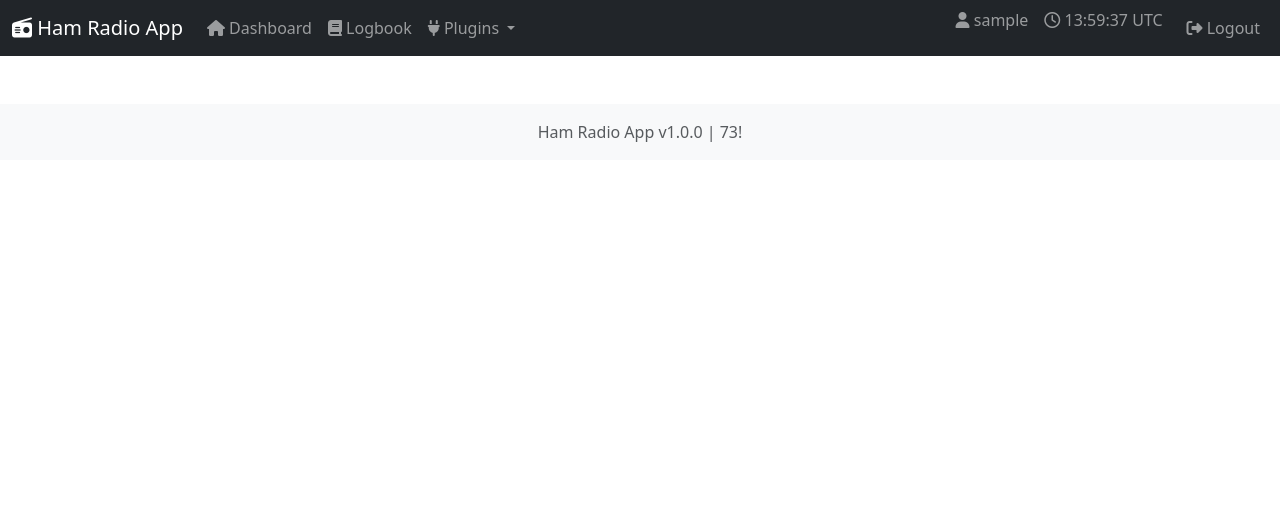
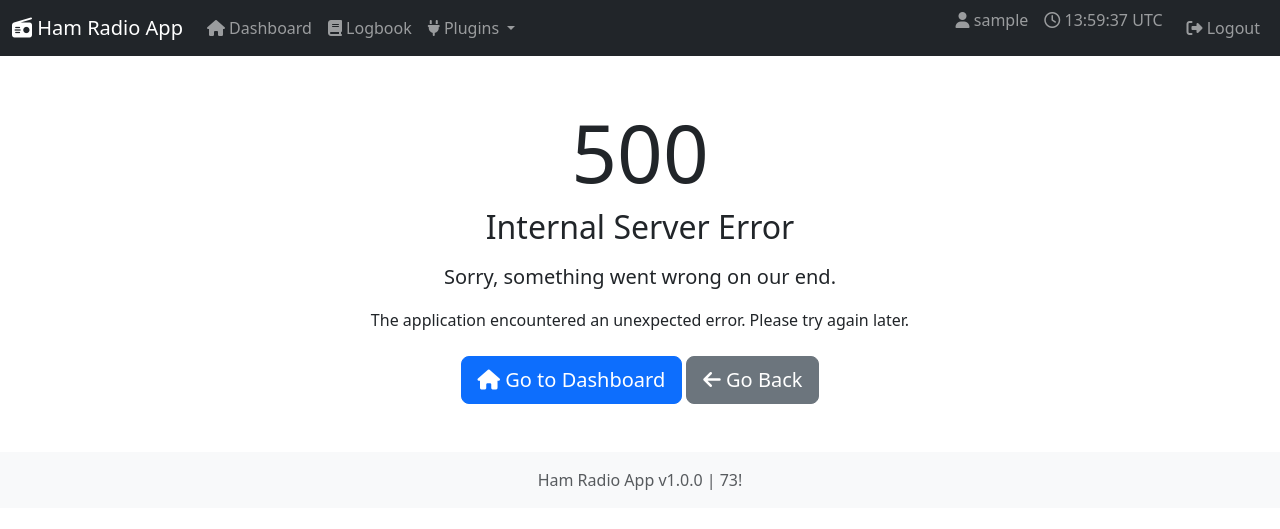
Before and after one commit to Squeegee16/upgraded-enigma, a Flask app: template templates/errors/500.html in a window 1280 px wide. Shown: the top 529 px of the page. Run offline with Flask 3, Linux system fonts and the light colour scheme; the template is opened without the code that fills it, so the values that code supplies are empty; the visitor is signed in with stand-in values (Sample User, id 1).

Commit message:
Update 500.html

```diff
--- a/templates/errors/500.html
+++ b/templates/errors/500.html
@@ -1,125 +1,35 @@
-<!DOCTYPE html>
-<html lang="en">
-<head>
-    <meta charset="UTF-8">
-    <meta name="viewport" content="width=device-width, initial-scale=1.0">
-    <title>{% block title %}Ham Radio App{% endblock %}</title>
+{% extends "base.html" %}
 
-    <!-- Bootstrap CSS -->
-    <link href="https://cdn.jsdelivr.net/npm/bootstrap@5.3.0/dist/css/bootstrap.min.css" rel="stylesheet">
+{% block title %}500 - Internal Server Error{% endblock %}
 
-    <!-- Font Awesome -->
-    <link rel="stylesheet" href="https://cdnjs.cloudflare.com/ajax/libs/font-awesome/6.4.0/css/all.min.css">
+{% block content %}
+<div class="container">
+    <div class="row justify-content-center mt-5">
+        <div class="col-md-8 text-center">
+            <div class="error-template">
+                <h1 class="display-1">500</h1>
+                <h2>Internal Server Error</h2>
+                <div class="error-details mt-3 mb-4">
+                    <p class="lead">Sorry, something went wrong on our end.</p>
+                    <p>The application encountered an unexpected error. Please try again later.</p>
+                </div>
+                <div class="error-actions">
+                    <a href="{{ url_for('dashboard.index') }}" class="btn btn-primary btn-lg">
+                        <i class="fas fa-home"></i> Go to Dashboard
+                    </a>
+                    <a href="javascript:history.back()" class="btn btn-secondary btn-lg">
+                        <i class="fas fa-arrow-left"></i> Go Back
+                    </a>
+                </div>
 
-    <!-- Custom CSS -->
-    <link rel="stylesheet" href="{{ url_for('static', filename='css/style.css') }}">
-
-    {% block extra_css %}{% endblock %}
-</head>
-<body>
-    <!-- Navigation Bar -->
-    {% if current_user.is_authenticated %}
-    <nav class="navbar navbar-expand-lg navbar-dark bg-dark">
-        <div class="container-fluid">
-            <a class="navbar-brand" href="{{ url_for('dashboard.index') }}">
-                <i class="fas fa-radio"></i> Ham Radio App
-            </a>
-
-            <button class="navbar-toggler" type="button" data-bs-toggle="collapse" data-bs-target="#navbarNav">
-                <span class="navbar-toggler-icon"></span>
-            </button>
-
-            <div class="collapse navbar-collapse" id="navbarNav">
-                <ul class="navbar-nav me-auto">
-                    <li class="nav-item">
-                        <a class="nav-link" href="{{ url_for('dashboard.index') }}">
-                            <i class="fas fa-home"></i> Dashboard
-                        </a>
-                    </li>
-
-                    <li class="nav-item">
-                        <a class="nav-link" href="{{ url_for('logbook.index') }}">
-                            <i class="fas fa-book"></i> Logbook
-                        </a>
-                    </li>
-
-                    <li class="nav-item dropdown">
-                        <a class="nav-link dropdown-toggle" href="#" id="pluginsDropdown" role="button" data-bs-toggle="dropdown">
-                            <i class="fas fa-plug"></i> Plugins
-                        </a>
-                        <ul class="dropdown-menu">
-                            {% if plugins %}
-                                {% for plugin_name, plugin in plugins.items() %}
-                                <li>
-                                    <a class="dropdown-item" href="{{ url_for(plugin_name + '.index') }}">
-                                        {{ plugin.name }}
-                                    </a>
-                                </li>
-                                {% endfor %}
-                            {% else %}
-                                <li><span class="dropdown-item text-muted">No plugins loaded</span></li>
-                            {% endif %}
-                        </ul>
-                    </li>
-                </ul>
-
-                <ul class="navbar-nav">
-                    <li class="nav-item">
-                        <span class="navbar-text me-3">
-                            <i class="fas fa-user"></i> {{ current_user.callsign }}
-                        </span>
-                    </li>
-                    <li class="nav-item">
-                        <span class="navbar-text me-3" id="utc-clock">
-                            <i class="far fa-clock"></i> <span id="time-display">--:--:-- UTC</span>
-                        </span>
-                    </li>
-                    <li class="nav-item">
-                        <a class="nav-link" href="{{ url_for('auth.logout') }}">
-                            <i class="fas fa-sign-out-alt"></i> Logout
-                        </a>
-                    </li>
-                </ul>
+                {% if config.DEBUG %}
+                <div class="alert alert-warning mt-4 text-left">
+                    <h5>Debug Information:</h5>
+                    <pre>{{ error }}</pre>
+                </div>
+                {% endif %}
             </div>
         </div>
-    </nav>
-    {% endif %}
-
-    <!-- Flash Messages -->
-    <div class="container mt-3">
-        {% with messages = get_flashed_messages(with_categories=true) %}
-            {% if messages %}
-                {% for category, message in messages %}
-                <div class="alert alert-{{ category }} alert-dismissible fade show" role="alert">
-                    {{ message }}
-                    <button type="button" class="btn-close" data-bs-dismiss="alert"></button>
-                </div>
-                {% endfor %}
-            {% endif %}
-        {% endwith %}
     </div>
-
-    <!-- Main Content -->
-    <main class="container mt-4">
-        {% block content %}{% endblock %}
-    </main>
-
-    <!-- Footer -->
-    <footer class="footer mt-5 py-3 bg-light">
-        <div class="container text-center">
-            <span class="text-muted">Ham Radio App v1.0.0 | 73!</span>
-        </div>
-    </footer>
-
-    <!-- Bootstrap JS -->
-    <script src="https://cdn.jsdelivr.net/npm/bootstrap@5.3.0/dist/js/bootstrap.bundle.min.js"></script>
-
-    <!-- jQuery (optional, for easier AJAX) -->
-    <script src="https://code.jquery.com/jquery-3.7.0.min.js"></script>
-
-    <!-- Custom JS -->
-    <script src="{{ url_for('static', filename='js/app.js') }}"></script>
-
-    {% block extra_js %}{% endblock %}
-</body>
-</html>
+</div>
+{% endblock %}
```
